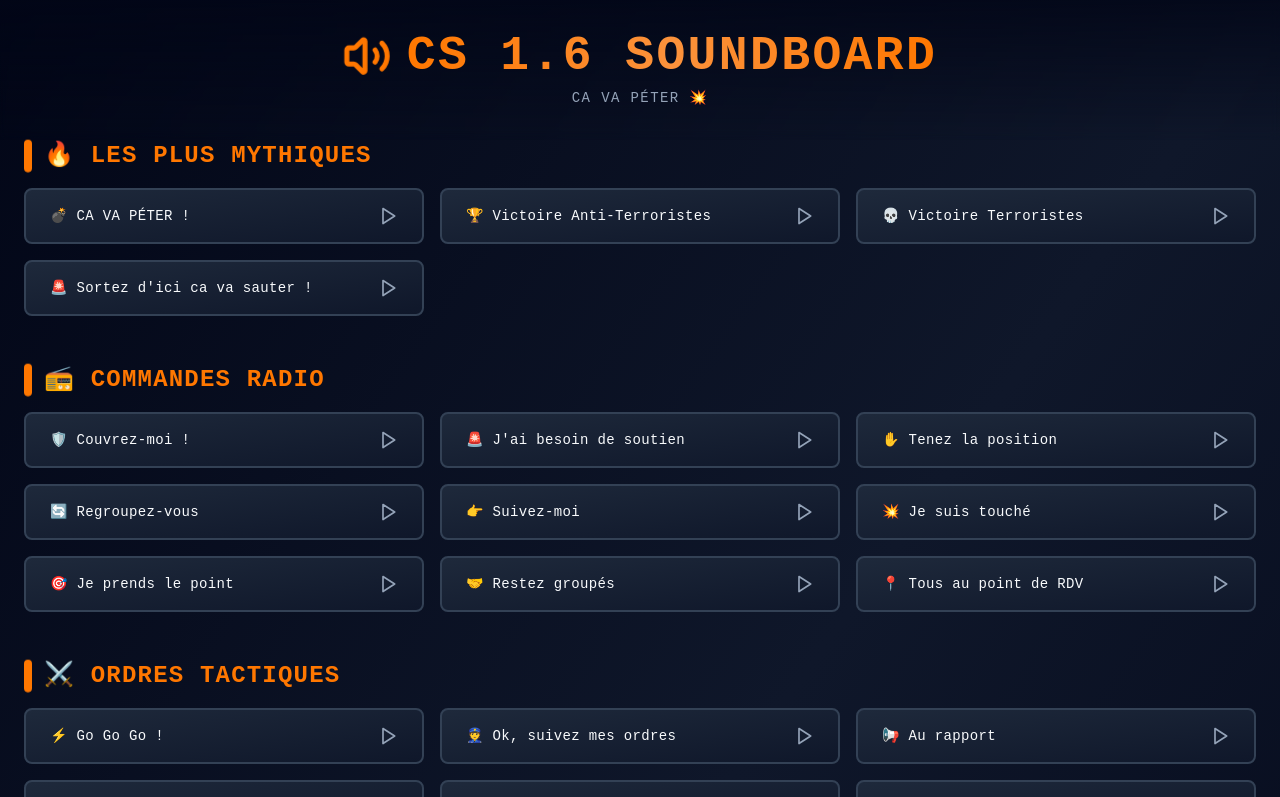
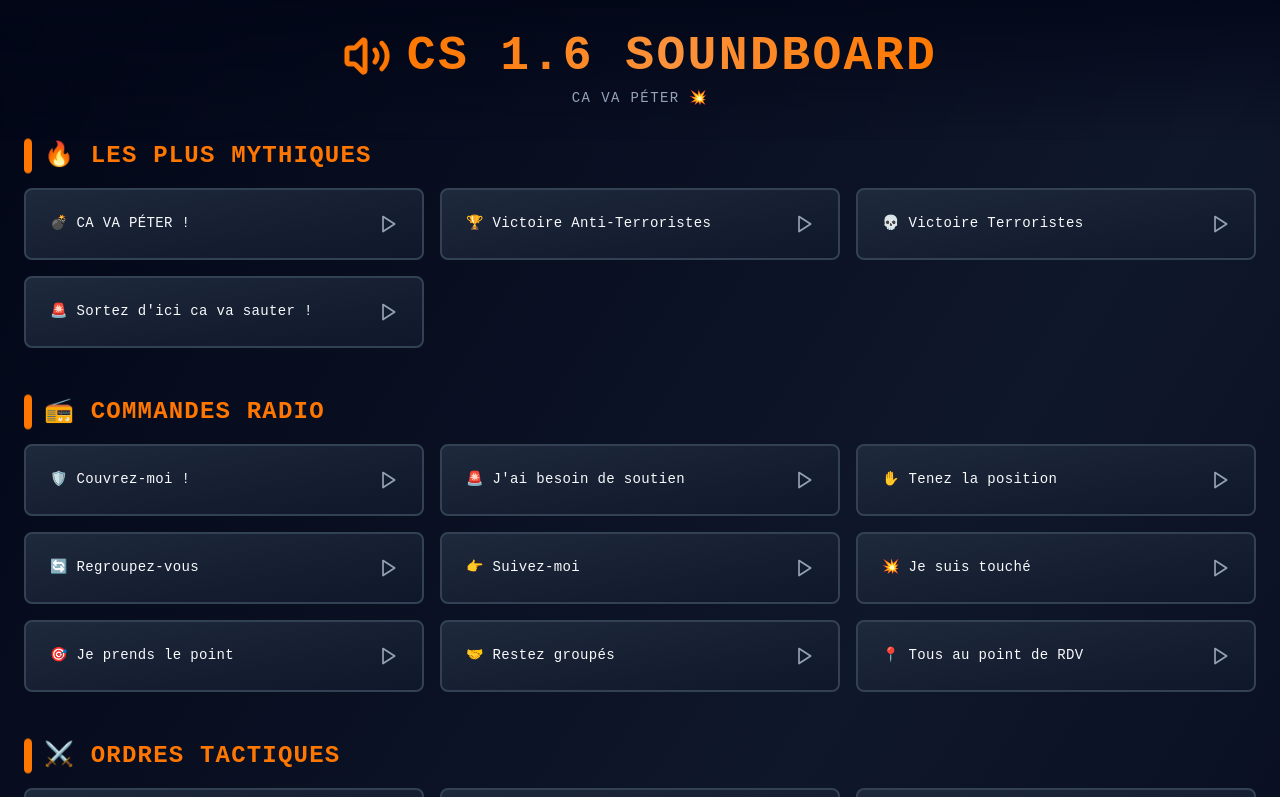
Before and after one commit to johngtrs/cs-soundboard, a React (Vite) app: page / in a window 1280 px wide. Shown: the top 797 px of the page. Built offline with nearby package versions, Linux system fonts and the light colour scheme.

Commit message:
Fix space

```diff
--- a/src/components/common/SoundButton.tsx
+++ b/src/components/common/SoundButton.tsx
@@ -21,13 +21,14 @@
       disabled={disabled}
       className={cn(
         'relative group w-full',
-        'px-6 py-4 rounded-lg',
+        'min-h-[72px] px-6 py-4 rounded-lg',
         'bg-gradient-to-br from-slate-800 to-slate-900',
         'border-2 border-slate-700',
         'text-left font-cs text-sm tracking-wide',
         'transition-all duration-0',
         'hover:border-primary hover:shadow-lg hover:shadow-primary/20',
         'disabled:opacity-50 disabled:cursor-not-allowed',
+        'flex items-center',
         isPlaying &&
           'border-primary shadow-lg shadow-primary/30 bg-gradient-to-br from-slate-700 to-slate-800'
       )}
@@ -55,8 +56,8 @@
         />
       )}
 
-      <div className="relative flex items-center justify-between gap-3">
-        <span className="text-foreground group-hover:text-primary transition-colors duration-0 flex-1">
+      <div className="relative flex items-center justify-between gap-3 w-full">
+        <span className="text-foreground group-hover:text-primary transition-colors duration-0 flex-1 leading-tight">
           {label}
         </span>
 
```
